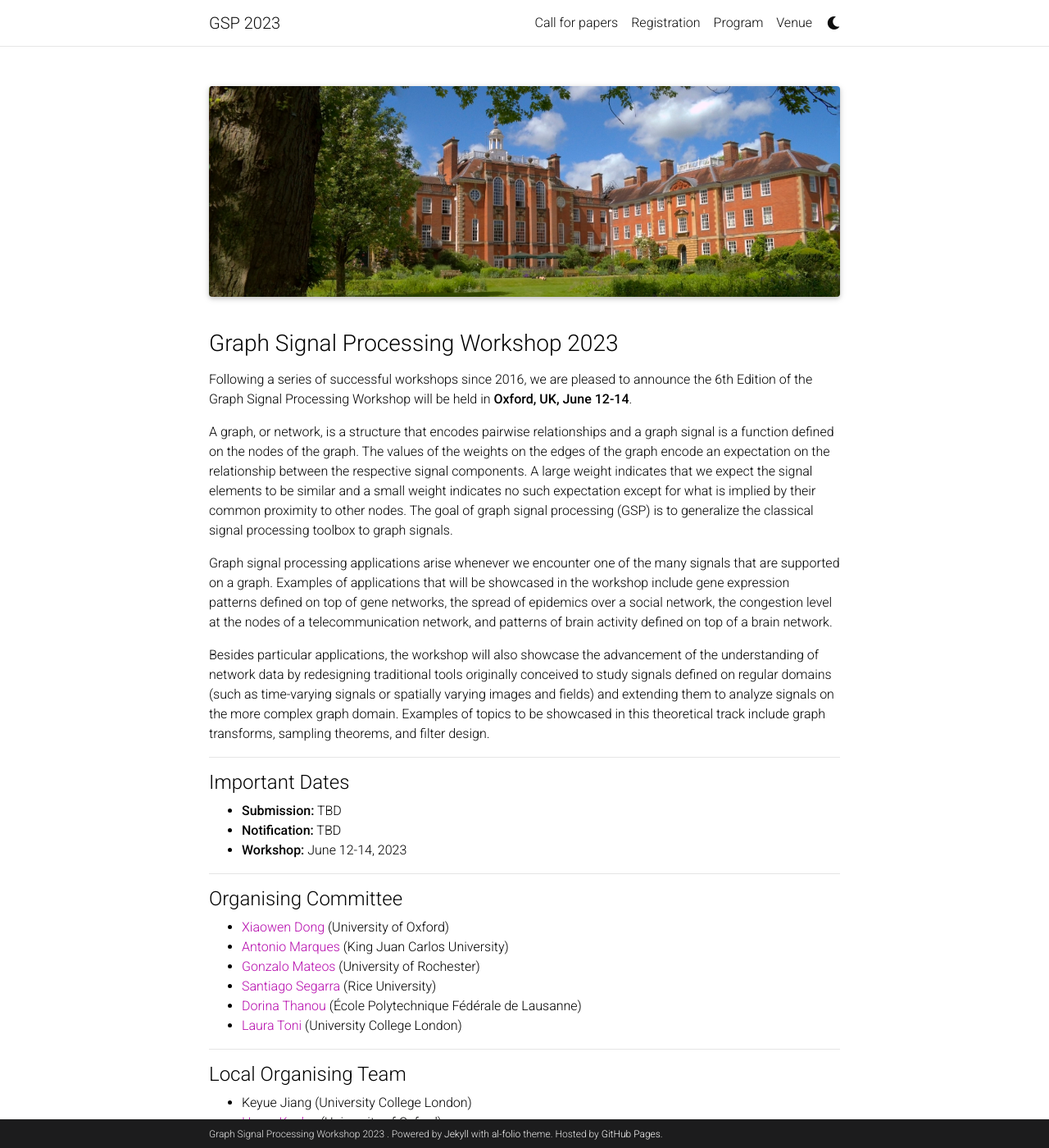
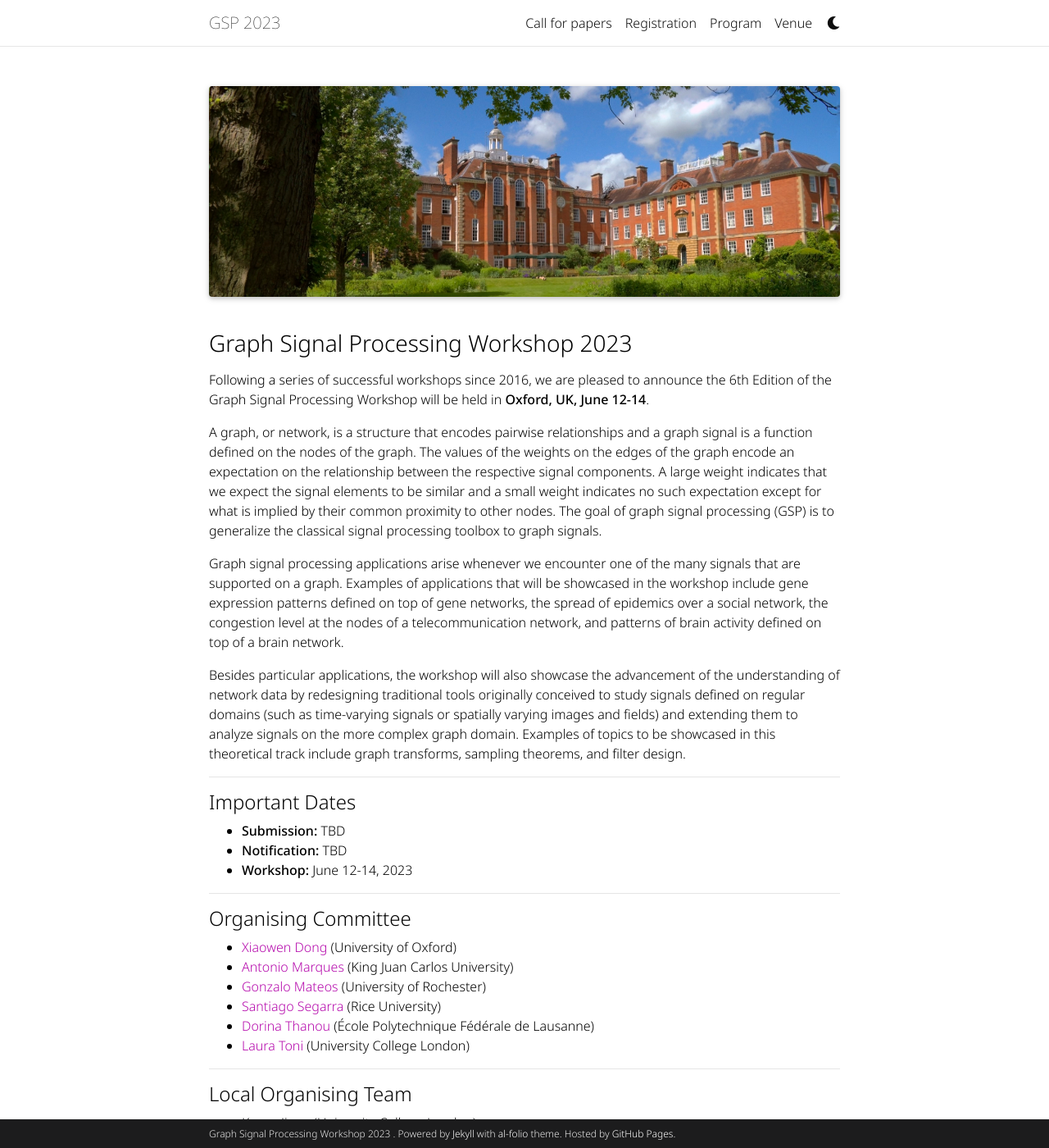
Before and after one commit to shreyasvinaya/gspworkshop2025.github.io, a Jekyll site: the page built from _pages/about.md, in a window 1280 px wide and 1400 px high. Shown: the whole window at 82% size. Built offline with Jekyll 4.4.1, drawn with Linux system fonts in a browser that asks for light colours; full-size pictures stand in for the smaller copies a plugin makes; comment, search, counter and statistics services are not loaded; a style sheet for code colours, icons or effects is not loaded.

Commit message:
change font to noto sans

```diff
--- a/_includes/head.html
+++ b/_includes/head.html
@@ -9,6 +9,12 @@
     <link rel="stylesheet" href="https://cdn.jsdelivr.net/npm/@fortawesome/fontawesome-free@{{ site.fontawesome.version }}/css/all.min.css" integrity="{{ site.fontawesome.integrity }}" crossorigin="anonymous">
     <link rel="stylesheet" href="https://cdn.jsdelivr.net/npm/academicons@{{ site.academicons.version }}/css/academicons.min.css" integrity="{{ site.academicons.integrity }}" crossorigin="anonymous">
     <link rel="stylesheet" type="text/css" href="https://fonts.googleapis.com/css?family=Roboto:300,400,500,700|Roboto+Slab:100,300,400,500,700|Material+Icons">
+
+    <!-- Noto Sans Font-->
+    <link rel="preconnect" href="https://fonts.googleapis.com">
+    <link rel="preconnect" href="https://fonts.gstatic.com" crossorigin>
+    <link href="https://fonts.googleapis.com/css2?family=Noto+Sans:ital,wght@0,100;0,200;0,300;0,400;0,500;0,600;0,700;0,800;0,900;1,100;1,200;1,300;1,400;1,500;1,600;1,700;1,800;1,900&display=swap" rel="stylesheet">
+
 
     <!-- Code Syntax Highlighting -->
     <link rel="stylesheet" href="https://cdn.jsdelivr.net/gh/jwarby/jekyll-pygments-themes@master/{{ site.highlight_theme_light | append: '.css' }}" media="" id="highlight_theme_light" />
--- a/_sass/_base.scss
+++ b/_sass/_base.scss
@@ -6,6 +6,7 @@
 
 p, h1, h2, h3, h4, h5, h6, em, div, li, span, strong {
   color: var(--global-text-color);
+  font-family: 'Noto Sans', sans-serif;
 }
 
 hr {
```
